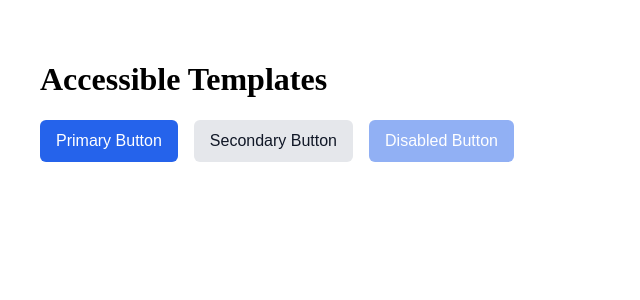
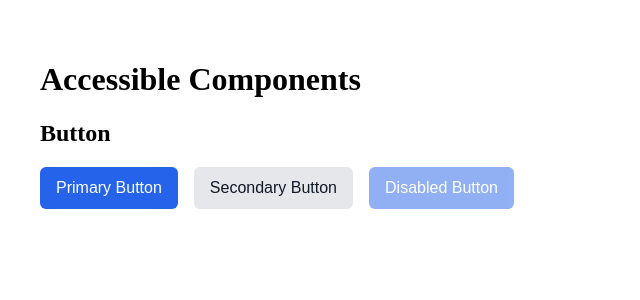
Before and after one commit to rpcorr/accessible-templates, a React (Vite) app: page / in a window 1280 px wide. Shown: the top 300 px of the page, without its empty margins (0-640 px from the left). Built offline with nearby package versions, Linux system fonts and the light colour scheme.

Commit message:
refactor: transform App into component playground and standardize component exports

```diff
--- a/src/App.tsx
+++ b/src/App.tsx
@@ -1,19 +1,19 @@
-import { Button } from './components/Button/Button';
+import { Button } from './components/Button';
 
 function App() {
   return (
     <main style={{ padding: '2rem' }}>
-      <h1>Accessible Templates</h1>
+      <h1>Accessible Components</h1>
 
-      <div style={{ display: 'flex', gap: '1rem' }}>
-        <Button onClick={() => alert('Primary clicked!')}>
-          Primary Button
-        </Button>
+      <section>
+        <h2>Button</h2>
 
-        <Button variant="secondary">Secondary Button</Button>
-
-        <Button disabled>Disabled Button</Button>
-      </div>
+        <div style={{ display: 'flex', gap: '1rem' }}>
+          <Button>Primary Button</Button>
+          <Button variant="secondary">Secondary Button</Button>
+          <Button disabled>Disabled Button</Button>
+        </div>
+      </section>
     </main>
   );
 }
--- /dev/null
+++ b/src/components/Button/index.ts
@@ -0,0 +1 @@
+export { Button } from './Button';
```
